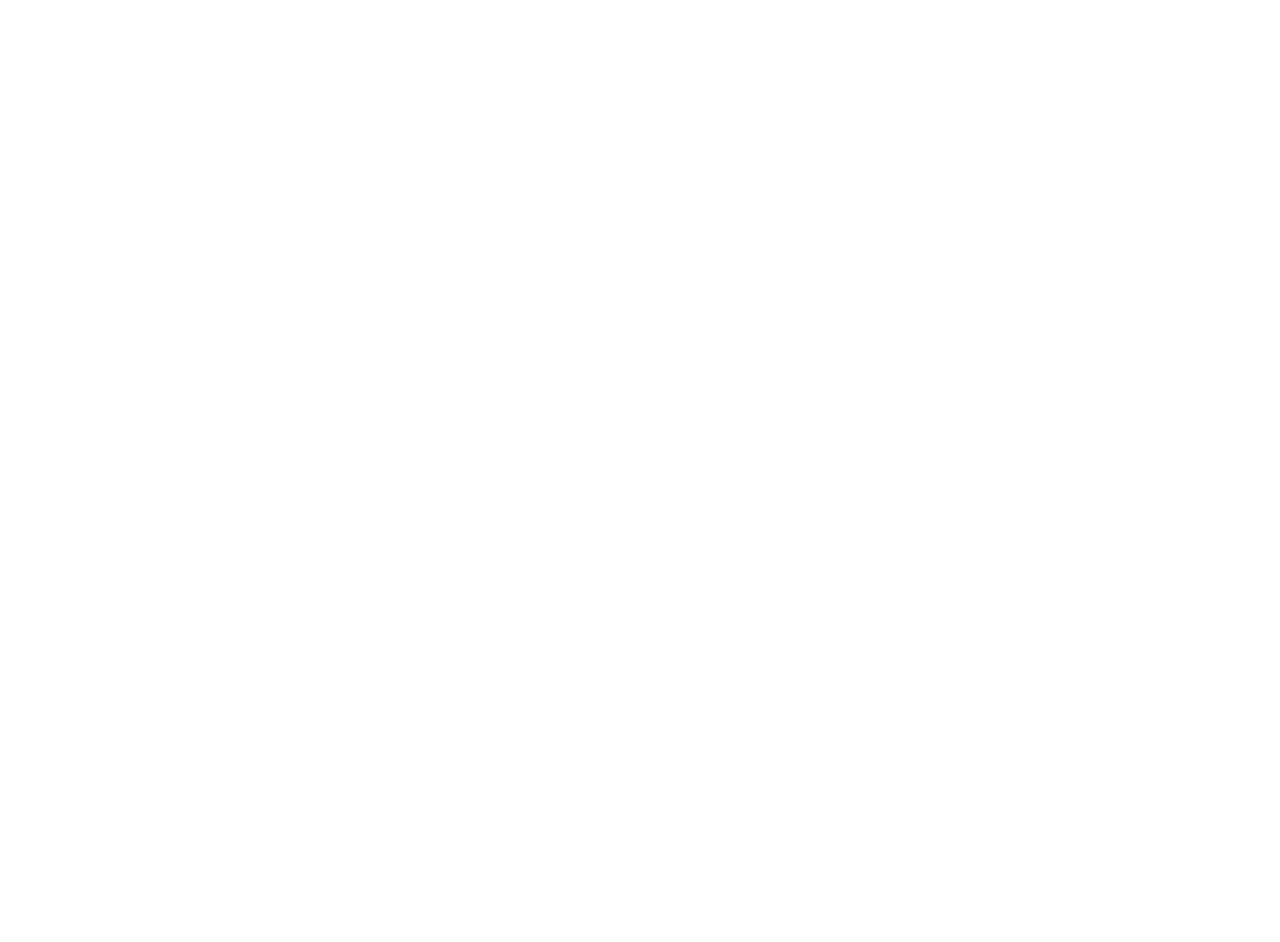
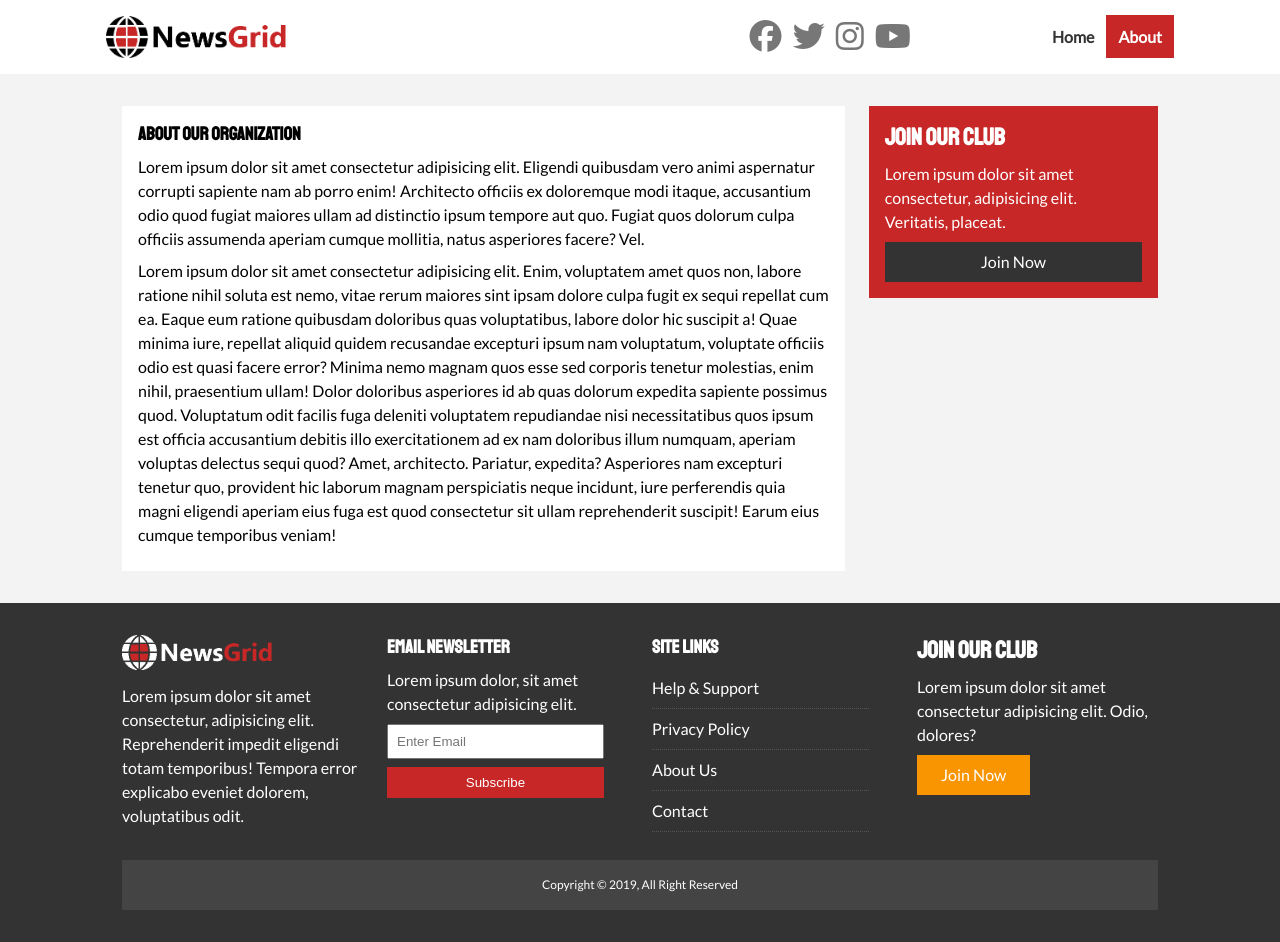
Before and after one commit to DevMike42/NewsGrid-Website, a plain HTML site: page about.html in a window 1280 px wide. Before the commit the page ends 800 px from the top, so only its background shows below. Drawn offline with Linux system fonts and the light colour scheme.

Commit message:
About Page & Page Container

```diff
--- a/about.html
+++ b/about.html
@@ -0,0 +1,109 @@
+<!DOCTYPE html>
+<html lang="en">
+
+<head>
+  <meta charset="UTF-8">
+  <meta name="viewport" content="width=device-width, initial-scale=1.0">
+  <meta http-equiv="X-UA-Compatible" content="ie=edge">
+  <!-- Font Awesome -->
+  <script src="https://kit.fontawesome.com/1e50ce9b0f.js" crossorigin="anonymous"></script>
+  <!-- Google Fonts -->
+  <link href="https://fonts.googleapis.com/css?family=Lato|Staatliches&display=swap" rel="stylesheet">
+  <!-- Local Stylesheets -->
+  <link rel="stylesheet" href="./css/style.css">
+  <link rel="stylesheet" href="./css/mobile.css" media="screen and (max-width: 768px)">
+  <!-- Favicon -->
+  <link rel="shortcut icon" type="image/x-icon" href="favicon.ico">
+
+
+  <title>NewsGrid | About</title>
+</head>
+
+<body>
+
+  <!-- Navbar -->
+  <nav id="main-nav">
+    <div class="container">
+      <img src="img/logo.png" alt="NewsGrid" class="logo">
+      <div class="social">
+        <a href="http://facebook.com" target="_blank"><i class="fab fa-facebook fa-2x"></i></a>
+        <a href="http://twitter.com" target="_blank"><i class="fab fa-twitter fa-2x"></i></a>
+        <a href="http://instagram.com" target="_blank"><i class="fab fa-instagram fa-2x"></i></a>
+        <a href="http://youtube.com" target="_blank"><i class="fab fa-youtube fa-2x"></i></a>
+      </div>
+      <ul>
+        <li><a href="index.html">Home</a></li>
+        <li><a href="about.html" class="current">About</a></li>
+      </ul>
+    </div>
+  </nav>
+
+  <section id="about">
+    <div class="container">
+      <div class="page-container">
+        <article class="card">
+          <h1 class="l-heading">About Our Organization</h1>
+          <p>Lorem ipsum dolor sit amet consectetur adipisicing elit. Eligendi quibusdam vero animi aspernatur corrupti
+            sapiente nam ab porro enim! Architecto officiis ex doloremque modi itaque, accusantium odio quod fugiat
+            maiores ullam ad distinctio ipsum tempore aut quo. Fugiat quos dolorum culpa officiis assumenda aperiam
+            cumque mollitia, natus asperiores facere? Vel.</p>
+          <p>Lorem ipsum dolor sit amet consectetur adipisicing elit. Enim, voluptatem amet quos non, labore ratione
+            nihil soluta est nemo, vitae rerum maiores sint ipsam dolore culpa fugit ex sequi repellat cum ea. Eaque eum
+            ratione quibusdam doloribus quas voluptatibus, labore dolor hic suscipit a! Quae minima iure, repellat
+            aliquid quidem recusandae excepturi ipsum nam voluptatum, voluptate officiis odio est quasi facere error?
+            Minima nemo magnam quos esse sed corporis tenetur molestias, enim nihil, praesentium ullam! Dolor doloribus
+            asperiores id ab quas dolorum expedita sapiente possimus quod. Voluptatum odit facilis fuga deleniti
+            voluptatem repudiandae nisi necessitatibus quos ipsum est officia accusantium debitis illo exercitationem ad
+            ex nam doloribus illum numquam, aperiam voluptas delectus sequi quod? Amet, architecto. Pariatur, expedita?
+            Asperiores nam excepturi tenetur quo, provident hic laborum magnam perspiciatis neque incidunt, iure
+            perferendis quia magni eligendi aperiam eius fuga est quod consectetur sit ullam reprehenderit suscipit!
+            Earum eius cumque temporibus veniam!</p>
+        </article>
+        <aside class="card bg-primary">
+          <h2>Join Our Club</h2>
+          <p>Lorem ipsum dolor sit amet consectetur, adipisicing elit. Veritatis, placeat.</p>
+          <a href="#" class="btn btn-dark btn-block">Join Now</a>
+        </aside>
+      </div>
+    </div>
+  </section>
+
+  <!-- Footer -->
+  <footer id="main-footer" class="py-2">
+    <div class="container footer-container">
+      <div>
+        <img src="./img/logo_light.png" alt="newsgrid">
+        <p>Lorem ipsum dolor sit amet consectetur, adipisicing elit. Reprehenderit impedit eligendi totam temporibus!
+          Tempora error explicabo eveniet dolorem, voluptatibus odit.</p>
+      </div>
+      <div>
+        <h3>Email Newsletter</h3>
+        <p>Lorem ipsum dolor, sit amet consectetur adipisicing elit.</p>
+        <form>
+          <input type="email" placeholder="Enter Email">
+          <input type="submit" value="Subscribe" class='btn btn-primary'>
+        </form>
+      </div>
+      <div>
+        <h3>Site Links</h3>
+        <ul class="list">
+          <li><a href="#">Help & Support</a></li>
+          <li><a href="#">Privacy Policy</a></li>
+          <li><a href="#">About Us</a></li>
+          <li><a href="#">Contact</a></li>
+        </ul>
+      </div>
+      <div>
+        <h2>Join Our Club</h2>
+        <p>Lorem ipsum dolor sit amet consectetur adipisicing elit. Odio, dolores?</p>
+        <a href="#" class="btn btn-secondary">Join Now</a>
+      </div>
+      <div>
+        <p>Copyright &copy; 2019, All Right Reserved</p>
+      </div>
+    </div>
+  </footer>
+
+</body>
+
+</html>
--- a/css/style.css
+++ b/css/style.css
@@ -142,6 +142,18 @@ h1, h2, h3, h4, h5 , h6 {
   color: var(--primary-color) !important;
 }
 
+/* Inner Page Grid Container */
+.page-container {
+  display: grid;
+  grid-template-columns: 5fr 2fr;
+  margin: 2rem 0;
+  grid-gap: 1.5rem;
+}
+
+.page-container > *:first-child {
+  grid-row: 1 / span 3;
+}
+
 /* Navigation */
 #main-nav {
   background: #fff;
```
